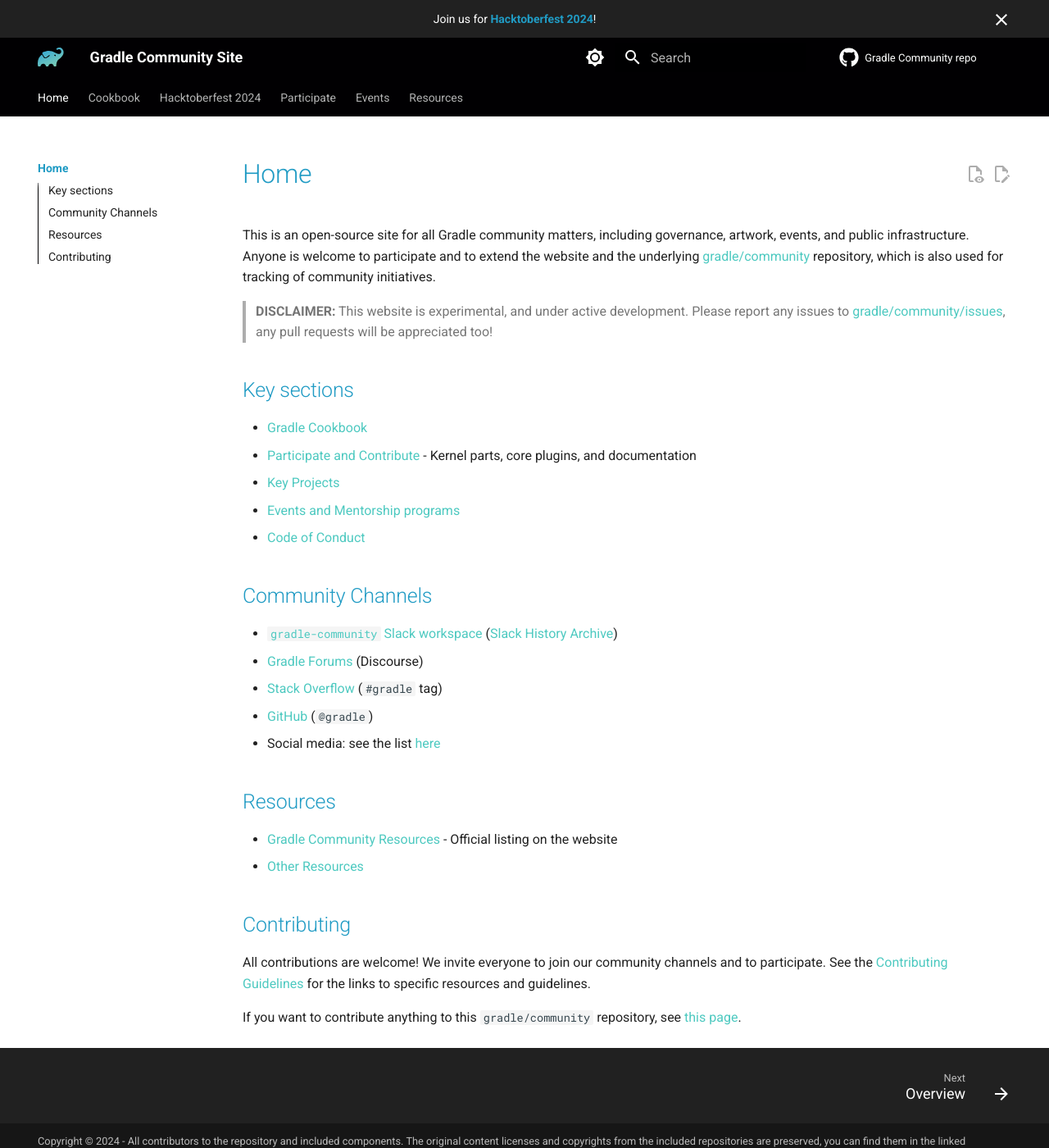
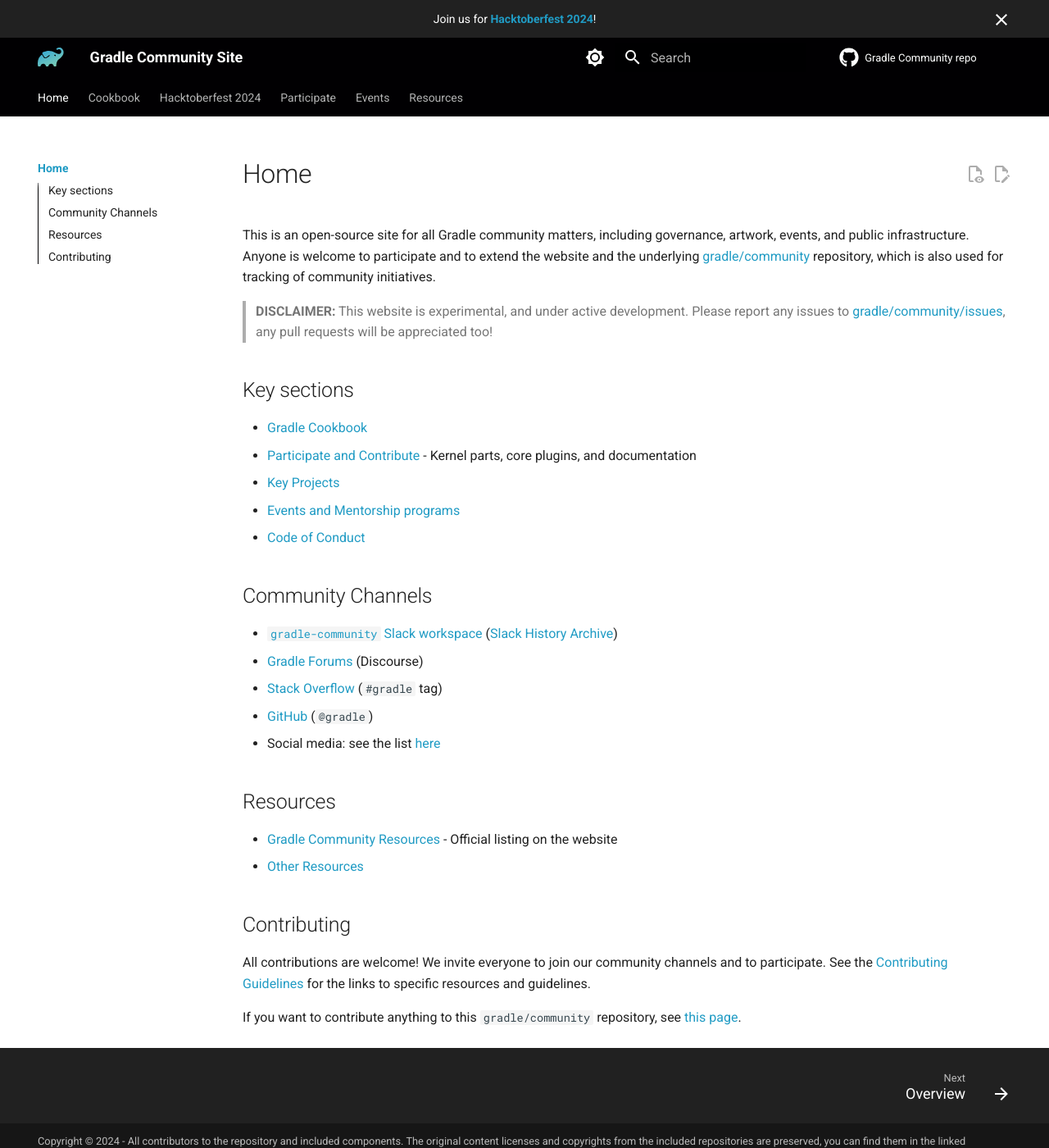
Before and after one commit to gradle/community, an MkDocs documentation site: the page built from docs/README.md, in a window 1280 px wide and 1400 px high. Shown: the whole window at 82% size. Built offline with MkDocs 1.6.1 and Material for MkDocs 9.7.7, drawn with Linux system fonts in a browser that asks for light colours; plug-ins that fetch from the network failed and are left out; comment, search, counter and statistics services are not loaded.

Commit message:
Update gradle.css : darken headers & links in light mode

```diff
--- a/docs/assets/css/gradle.css
+++ b/docs/assets/css/gradle.css
@@ -25,7 +25,7 @@
 }
 
 .md-content {
-    --md-typeset-a-color: var(--gradle-blue-lite);
+    --md-typeset-a-color: var(--gradle-blue);
 }
 
 /*
@@ -39,19 +39,19 @@
 }
 
 .md-typeset h1 {
-    color: var(--gradle-blue);
+    color: var(--gradle-dark);
 }
 
 h2 {
-    color: var(--gradle-blue);
+    color: var(--gradle-dark);
 }
 
 h3 {
-    color: var(--gradle-blue);
+    color: var(--gradle-dark);
 }
 
 h4 {
-    color: var(--gradle-blue);
+    color: var(--gradle-dark);
 }
 
 .youtube-video {
```
